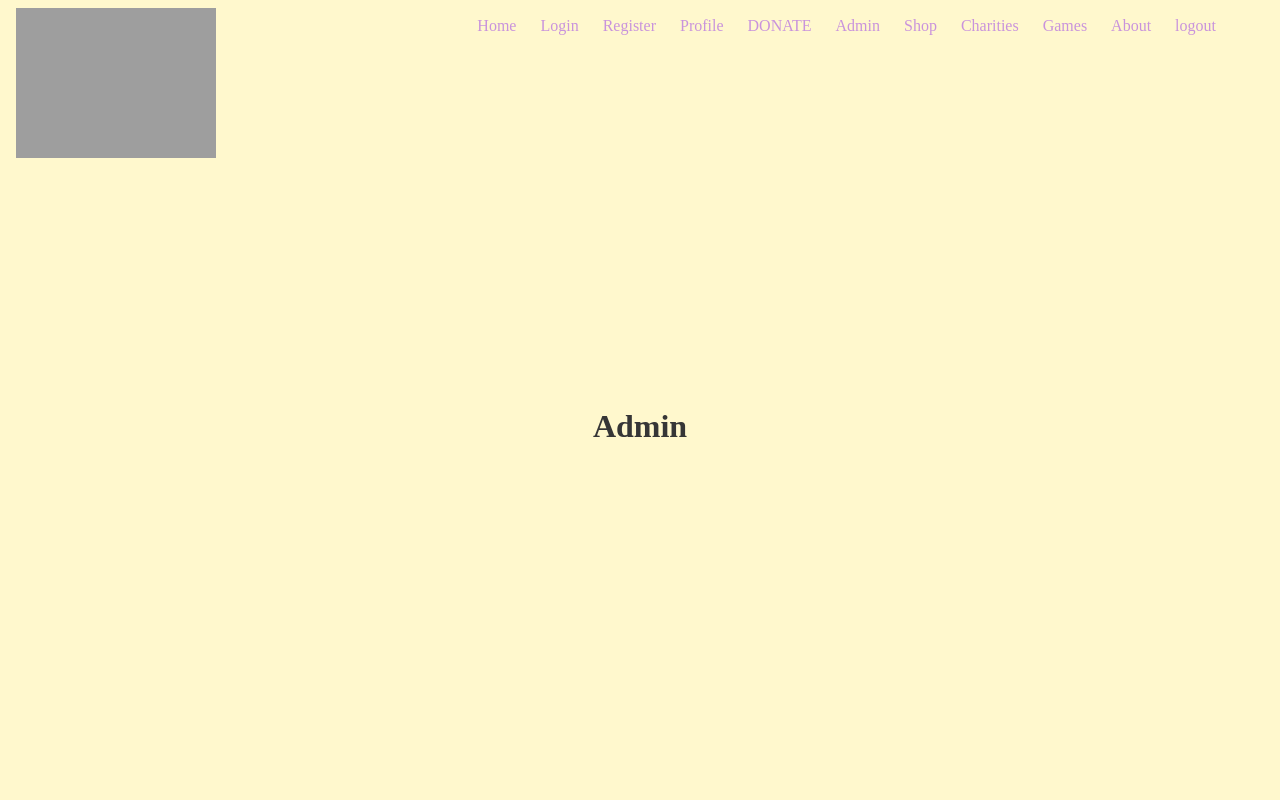
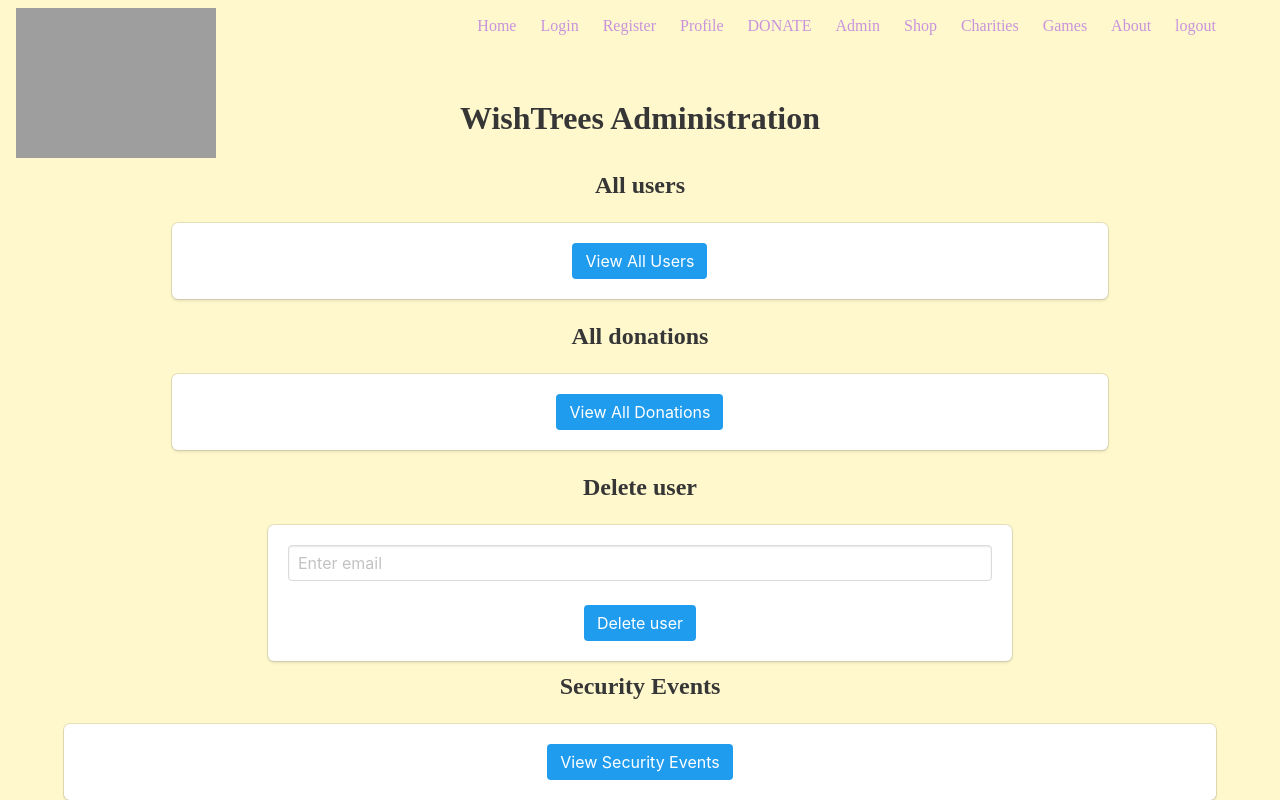
Before and after one commit to MarcusH-P/WishTrees, a Flask app: page /admin in a window 1280 px wide. Shown: the top 800 px of the page. Run offline with Flask 2, Linux system fonts and the light colour scheme; some libraries are stand-ins or nearby versions; grey boxes are pictures that could not be loaded.

Commit message:
Added admin functions

```diff
--- a/app.py
+++ b/app.py
@@ -1,10 +1,10 @@
-import socket
-from flask import Flask, render_template, redirect,url_for
+import socket, copy
+from flask import Flask, render_template, redirect, url_for
 from flask_sqlalchemy import SQLAlchemy
 from flask_login import LoginManager, current_user
 from flask_bootstrap import Bootstrap
-from datetime import datetime
 from functools import wraps
+
 
 
 # CONFIG
@@ -120,8 +120,9 @@ if __name__ == '__main__':
 
     # import blueprints
     from user.views import users_blueprint
+    from admin.views import admin_blueprint
 
     # register blueprints with app
     app.register_blueprint(users_blueprint)
-
+    app.register_blueprint(admin_blueprint)
     app.run(host=my_host, port=free_port, debug=True)
--- a/templates/admin.html
+++ b/templates/admin.html
@@ -2,7 +2,144 @@
 
 {% block content %}
 
-<div class="column is-6 is-offset-3">
-    <h3 class="title">Admin</h3>
-</div>
+    <h3 class="title is-3">WishTrees Administration
+    </h3>
+    <div class="column is-10 is-offset-1">
+        {% with messages = get_flashed_messages() %}
+            {% if messages %}
+                <div class="notification is-danger">
+                    {{ messages[0] }}
+                </div>
+            {% endif %}
+        {% endwith %}
+        <h4 class="title is-4">All users</h4>
+        <div class="box">
+            {% if all_users %}
+                <div class="field">
+                    <table class="table">
+                        <tr>
+                            <th>Email</th>
+                            <th>Firstname</th>
+                            <th>Lastname</th>
+                            <th>Phone Number</th>
+                            <th>Role</th>
+                            <th>User Key</th>
+                            <th>Points</th>
+                        </tr>
+                        {% for user in all_users %}
+                            <tr>
+                                <td>{{ user.email }}</td>
+                                <td>{{ user.firstname }}</td>
+                                <td>{{ user.lastname }}</td>
+                                <td>{{ user.phone }}</td>
+                                <td>{{ user.role }}</td>
+                                <td>{{ user.user_key }}</td>
+                                <td>{{ user.points }}</td>
+                            </tr>
+                        {% endfor %}
+                    </table>
+                </div>
+            {% endif %}
+            <form method="POST" action="/view_users">
+                <div>
+                    <button class="button is-info is-centered">View All Users</button>
+                </div>
+            </form>
+        </div>
+        <h4 class="title is-4">All donations</h4>
+        <div class="box">
+            {% if all_donations %}
+                <div class="field">
+                    <table class="table">
+                        <tr>
+                            <th>Donation ID</th>
+                            <th>User Key</th>
+                            <th>Donation Amount</th>
+                        </tr>
+                        {% for dono in all_donations %}
+                            <tr>
+                                <td>{{ dono.donation_id }}</td>
+                                <td>{{ dono.user_key }}</td>
+                                <td>{{ dono.donation_amount }}</td>
+                            </tr>
+                        {% endfor %}
+                    </table>
+                </div>
+            {% endif %}
+            <form method="POST" action="/view_donations">
+                <div>
+                    <button class="button is-info is-centered">View All Donations</button>
+                </div>
+            </form>
+        </div>
+    </div>
+    <div class="column is-8 is-offset-2">
+        <h4 class="title is-4">Delete user</h4>
+        <div class="box">
+            <form method="POST" action="/delete_user">
+                <div class="columns is-multiline is-centered">
+                    <div class="column is-one-sixth">
+                        <input class="input" type="string" name="email" id="email" placeholder="Enter email" required>
+                    </div>
+                </div>
+                <div>
+                    <button class="button is-info is-centered">Delete user</button>
+                </div>
+            </form>
+        </div>
+    </div>
+    <h4 class="title is-4">Security Events</h4>
+        <div class="box">
+            {% if all_events %}
+                <div class="field">
+                    <table class="table">
+                        <tr>
+                            <th>Event ID</th>
+                            <th>login</th>
+                            <th>email</th>
+                            <th>date</th>
+                        </tr>
+                        {% for event in all_events %}
+                            <tr>
+                                <td>{{ event.event_id }}</td>
+                                <td>{{ event.login }}</td>
+                                <td>{{ event.email }}</td>
+                                <td>{{ event.date }}</td>
+                            </tr>
+                        {% endfor %}
+                    </table>
+                </div>
+            {% endif %}
+            <form method="POST" action="/view_security">
+                <div>
+                    <button class="button is-info is-centered">View Security Events</button>
+                </div>
+            </form>
+        </div>
+        <h4 class="title is-4">Security Errors</h4>
+        <div class="box">
+            {% if all_errors %}
+                <div class="field">
+                    <table class="table">
+                        <tr>
+                            <th>Error ID</th>
+                            <th>Error</th>
+                            <th>date</th>
+                        </tr>
+                        {% for error in all_errors %}
+                            <tr>
+                                <td>{{ error.error_id }}</td>
+                                <td>{{ error.error }}</td>
+                                <td>{{ error.date }}</td>
+                            </tr>
+                        {% endfor %}
+                    </table>
+                </div>
+            {% endif %}
+            <form method="POST" action="/view_security_errors">
+                <div>
+                    <button class="button is-info is-centered">View Security Errors</button>
+                </div>
+            </form>
+        </div>
 {% endblock %}
--- a/user/views.py
+++ b/user/views.py
@@ -8,11 +8,8 @@ from app import db, db_add_commit
 from werkzeug.security import check_password_hash
 from flask_login import login_user, current_user, logout_user, login_required
 from datetime import datetime
-
 # CONFIG
 users_blueprint = Blueprint('users', __name__, template_folder='templates')
-
-
 @users_blueprint.route('/register', methods=['GET', 'POST'])
 def register():
     # create signup form object
@@ -85,7 +82,7 @@ def login():
             user.current_logged_in = datetime.now()
             user.otp_setup = True
 
-            db.session.add(new_security_event('new login', current_user.email))
+            db.session.add(new_security_event('login', current_user.email))
             db.session.add(user)
             db.session.commit()
 
```
Also changed, not shown: admin/views.py (+52 -8 lines).
